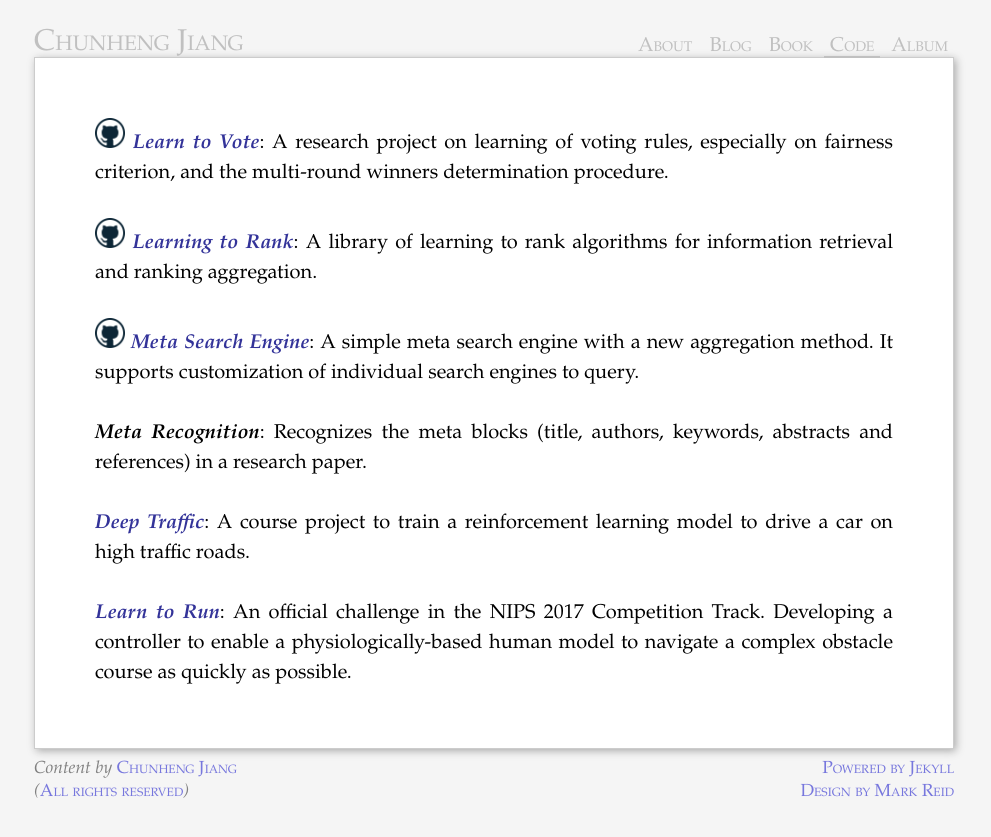
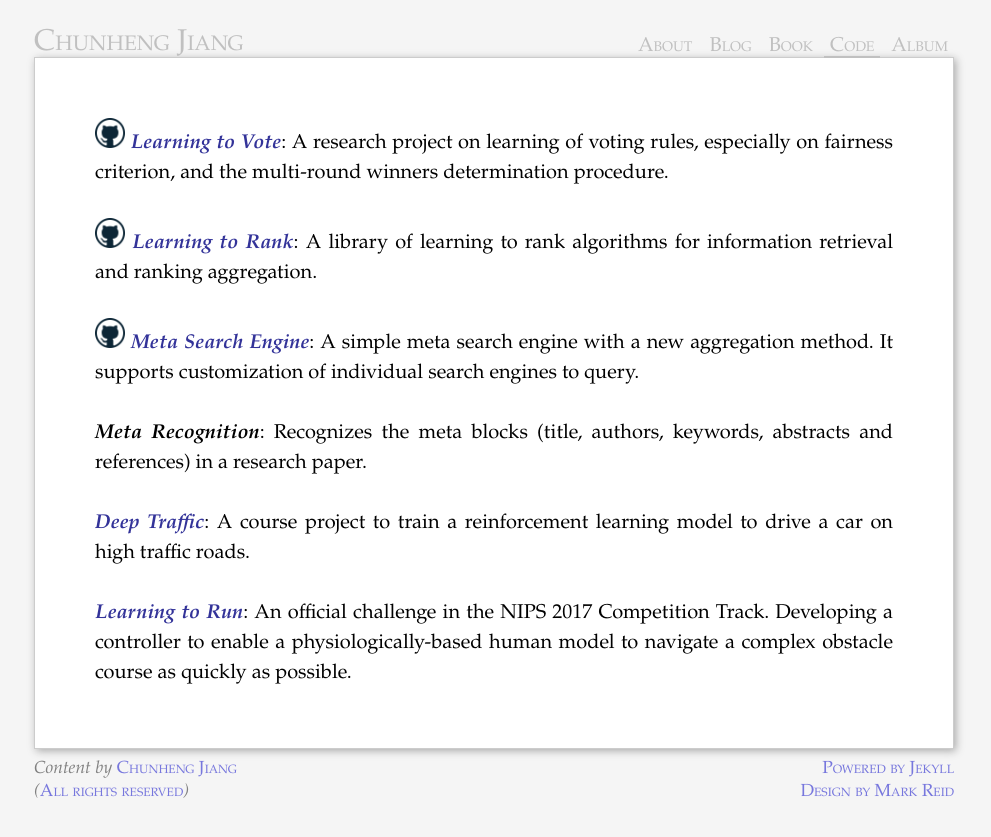
Before and after one commit to horsehour/horsehour.github.io, a Jekyll site: the page built from code/index.md, in a window 1280 px wide. Shown: the top 837 px of the page, without its empty margins (146-1137 px from the left). Built offline with Jekyll 4.4.1, drawn with Linux system fonts in a browser that asks for light colours; comment, search, counter and statistics services are not loaded.

Commit message:
learning to vote, learning to run

```diff
--- a/code/index.md
+++ b/code/index.md
@@ -5,7 +5,7 @@ title: Code
 ---
 
 <img src="/assets/images/git.png" style="width: 30px;"/>
-[_**Learn to Vote**_](https://github.com/horsehour/ivote){:target="_blank"}:
+[_**Learning to Vote**_](https://github.com/horsehour/ivote){:target="_blank"}:
 A research project on learning of voting rules, especially on fairness criterion, and the multi-round winners determination procedure.
 
 <img src="/assets/images/git.png" style="width: 30px;"/>
@@ -21,5 +21,5 @@ _**Meta Recognition**_: Recognizes the meta blocks (title, authors, keywords, ab
 [_**Deep Traffic**_](http://selfdrivingcars.mit.edu/deeptraffic/){:target="_blank"}:
 A course project to train a reinforcement learning model to drive a car on high traffic roads.
 
-[_**Learn to Run**_](https://www.crowdai.org/challenges/nips-2017-learning-to-run){:target="_blank"}:
+[_**Learning to Run**_](https://www.crowdai.org/challenges/nips-2017-learning-to-run){:target="_blank"}:
 An official challenge in the NIPS 2017 Competition Track. Developing a controller to enable a physiologically-based human model to navigate a complex obstacle course as quickly as possible.
```
Also changed, not shown: 1 other file.
